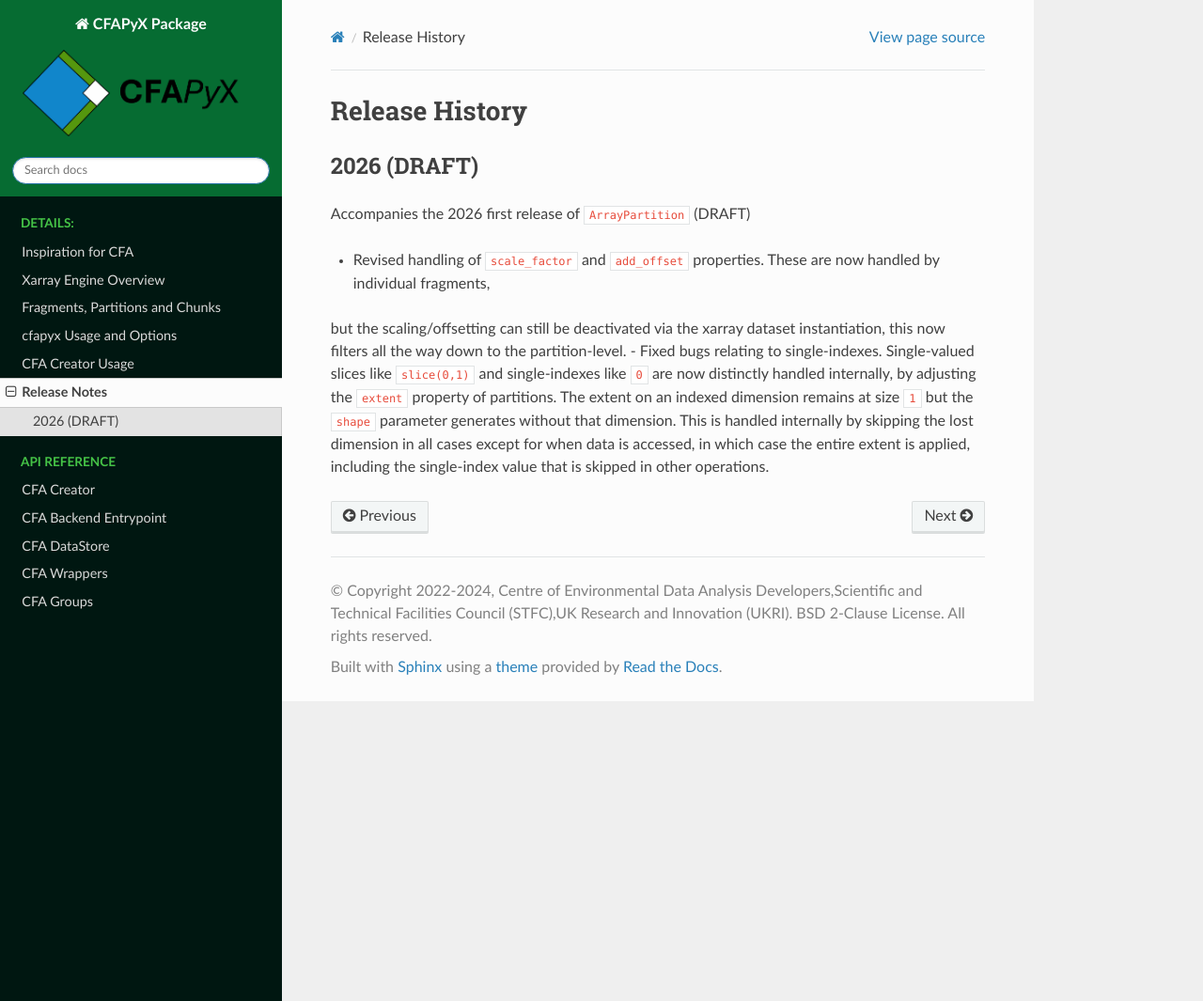
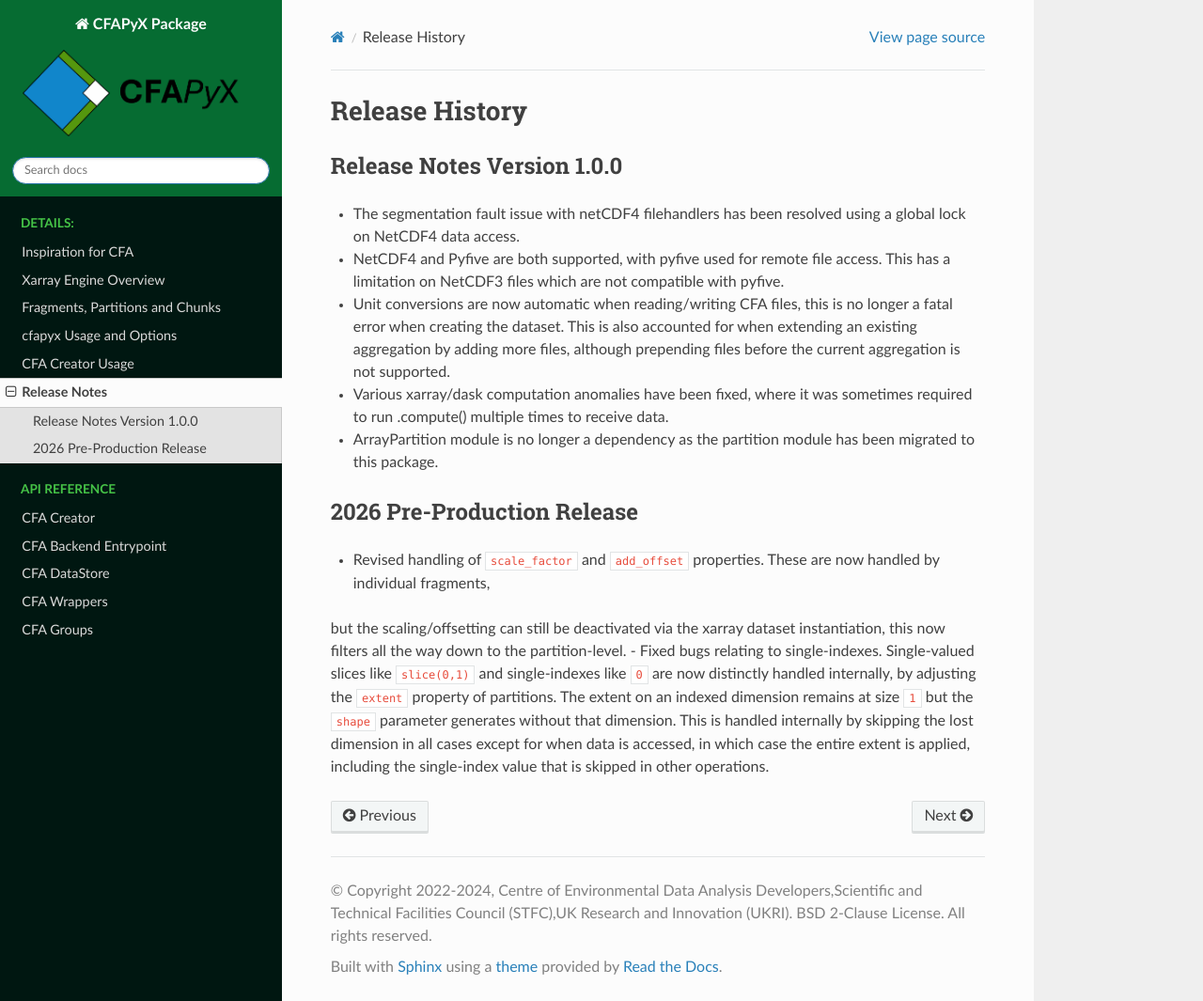
Before and after one commit to cedadev/CFAPyX, a Sphinx documentation site: the page built from docs/source/releases.rst, in a window 1280 px wide and 1065 px high. Shown: the whole window at 94% size. Built offline with Sphinx 7.4.7 and the Read the Docs theme 3.1.0, drawn with Linux system fonts in a browser that asks for light colours.

Commit message:
Updated releases

```diff
--- a/docs/source/releases.rst
+++ b/docs/source/releases.rst
@@ -2,10 +2,17 @@
 Release History
 ===============
 
-2026 (DRAFT)
-------------
-Accompanies the 2026 first release of ``ArrayPartition`` (DRAFT)
+Release Notes Version 1.0.0
+---------------------------
+- The segmentation fault issue with netCDF4 filehandlers has been resolved using a global lock on NetCDF4 data access.
+- NetCDF4 and Pyfive are both supported, with pyfive used for remote file access. This has a limitation on NetCDF3 files which are not compatible with pyfive.
+- Unit conversions are now automatic when reading/writing CFA files, this is no longer a fatal error when creating the dataset. This is also accounted for when extending an existing aggregation by adding more files, although prepending files before the current aggregation is not supported.
+- Various xarray/dask computation anomalies have been fixed, where it was sometimes required to run .compute() multiple times to receive data.
+- ArrayPartition module is no longer a dependency as the partition module has been migrated to this package.
 
+
+2026 Pre-Production Release
+---------------------------
 - Revised handling of ``scale_factor`` and ``add_offset`` properties. These are now handled by individual fragments,
 but the scaling/offsetting can still be deactivated via the xarray dataset instantiation, this now filters all the way down to the partition-level.
 - Fixed bugs relating to single-indexes. Single-valued slices like ``slice(0,1)`` and single-indexes like ``0`` are now distinctly handled internally,
```
